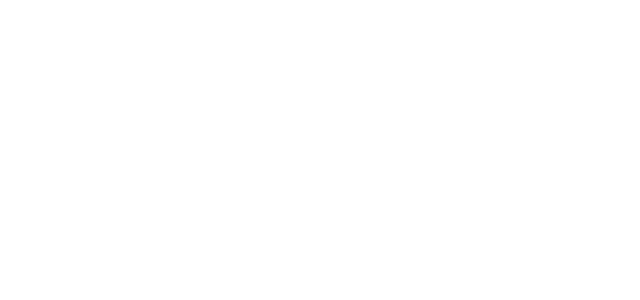
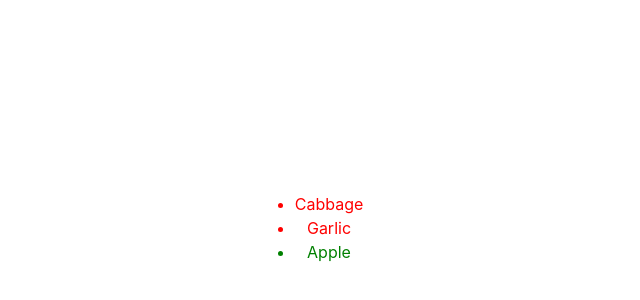
Before and after one commit to yusuftalha55/Js-denemeleri, a React (Vite) app in the folder React/REACT/: page / in a window 1280 px wide. Shown: the part 172-472 px from the top of the page, without its empty margins (331-971 px from the left). Built offline with nearby package versions, Linux system fonts and the light colour scheme.

Commit message:
true false olmasına göre renk verdirdik

```diff
--- /dev/null
+++ b/React/REACT/src/Prodatc.jsx
@@ -0,0 +1,19 @@
+import React from "react";
+
+function Products() {
+  const urunler = [
+    { title: "Cabbage", isFruit: false, id: 1 },
+    { title: "Garlic", isFruit: false, id: 2 },
+    { title: "Apple", isFruit: true, id: 3 },
+  ];
+
+  const listItems = urunler.map((product) => (
+    <li key={product.id} style={{ color: product.isFruit ? "green" : "red" }}>
+      {product.title}
+    </li>
+  ));
+
+  return <ul>{listItems}</ul>;
+}
+
+export default Products;
--- a/React/REACT/src/main.jsx
+++ b/React/REACT/src/main.jsx
@@ -3,10 +3,13 @@
 import App from "./App.jsx";
 import MyButton from "./MyButton.jsx";
 import AboutPage from "./AboutPage.jsx";
+import Products from "./Prodatc.jsx";
 import "./index.css";
 
 ReactDOM.createRoot(document.getElementById("root")).render(
   <div>
+    <Products></Products>
+
     {/* <AboutPage></AboutPage> */}
 
     {/* <h1>Welcome to my app</h1>
```
